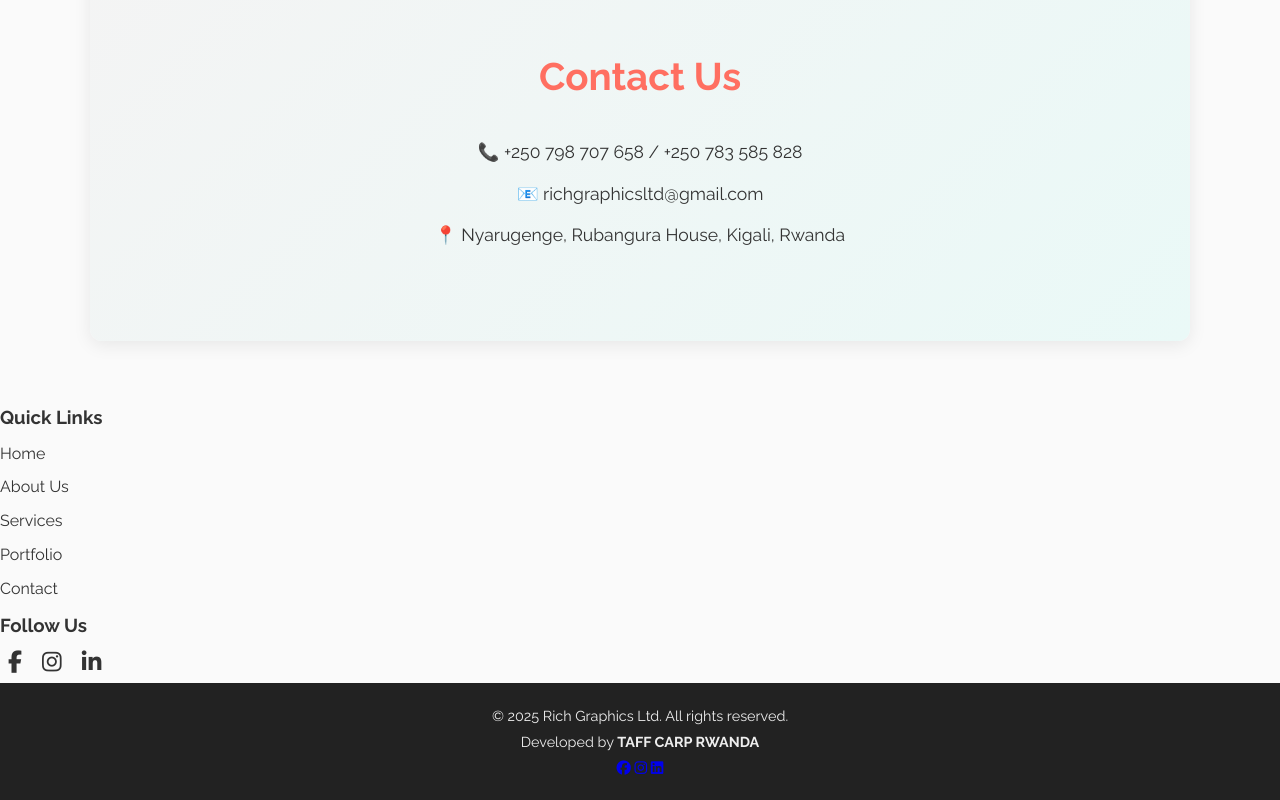
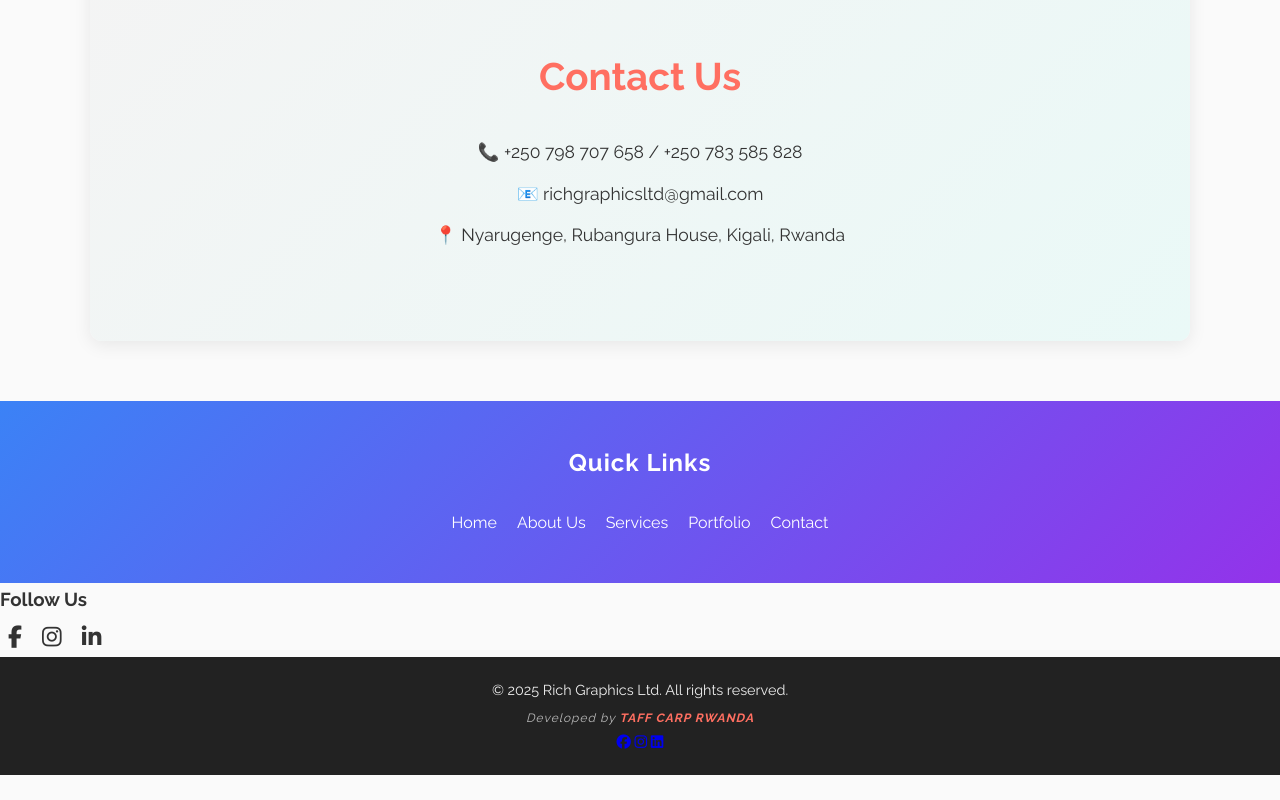
Before and after one commit to Mediator555/rich-graphics-site, a plain HTML site: page index.html in a window 1280 px wide. Shown: the part 4344-5144 px from the top of the page. After the commit the page ends 5119 px from the top, so only its background shows below. Drawn offline with Linux system fonts and the light colour scheme.

Commit message:
QUICK LINKS BACKGROUND COLOR UPDATE
QUICK LINKS BACKGROUND COLOR UPDATE

```diff
--- a/style.css
+++ b/style.css
@@ -305,6 +305,17 @@ footer {
   padding: 20px;
   font-size: 0.9rem;
 }
+.developer-signature {
+  font-size: 0.75rem;         /* smaller than copyright */
+  color: #bbb;                /* subtle color */
+  margin-top: 5px;
+  font-style: italic;
+  letter-spacing: 1px;
+}
+
+.developer-signature strong {
+  color: #ff6f61;             /* highlight TAFF CARP RWANDA with brand color */
+}
 
 /* WhatsApp Button */
 .whatsapp-float {
@@ -345,3 +356,35 @@ footer {
     text-align: center;
   }
 }
+.quick-links {
+  background: linear-gradient(135deg, #3b82f6, #9333ea); /* blue to purple */
+  padding: 40px 20px;
+  text-align: center;
+  color: #fff;
+}
+
+.quick-links h3 {
+  font-size: 1.5rem;
+  margin-bottom: 20px;
+  letter-spacing: 1px;
+}
+
+.quick-links ul {
+  list-style: none;
+  display: flex;
+  flex-wrap: wrap;
+  justify-content: center;
+  gap: 20px;
+  padding: 0;
+}
+
+.quick-links ul li a {
+  color: #fff;
+  font-weight: 500;
+  text-decoration: none;
+  transition: color 0.3s ease;
+}
+
+.quick-links ul li a:hover {
+  color: #ffcc00;
+}
```
